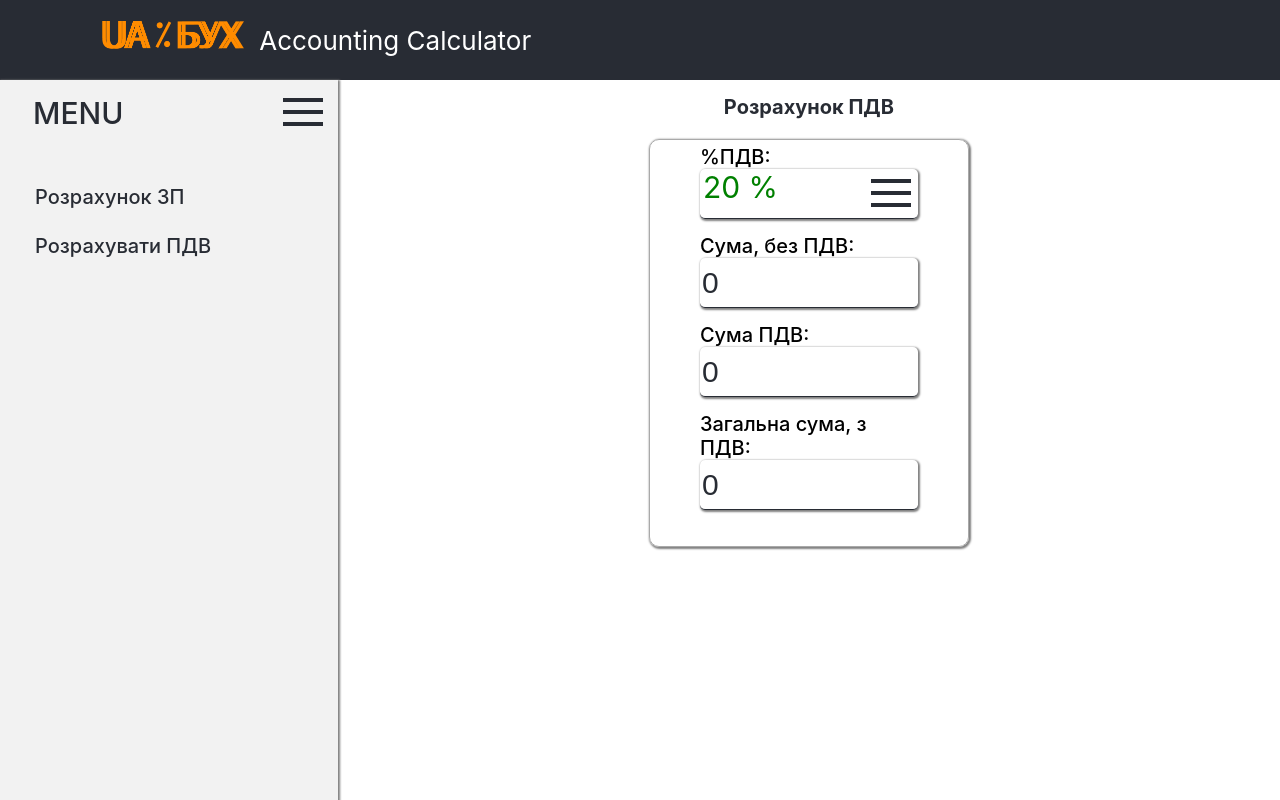
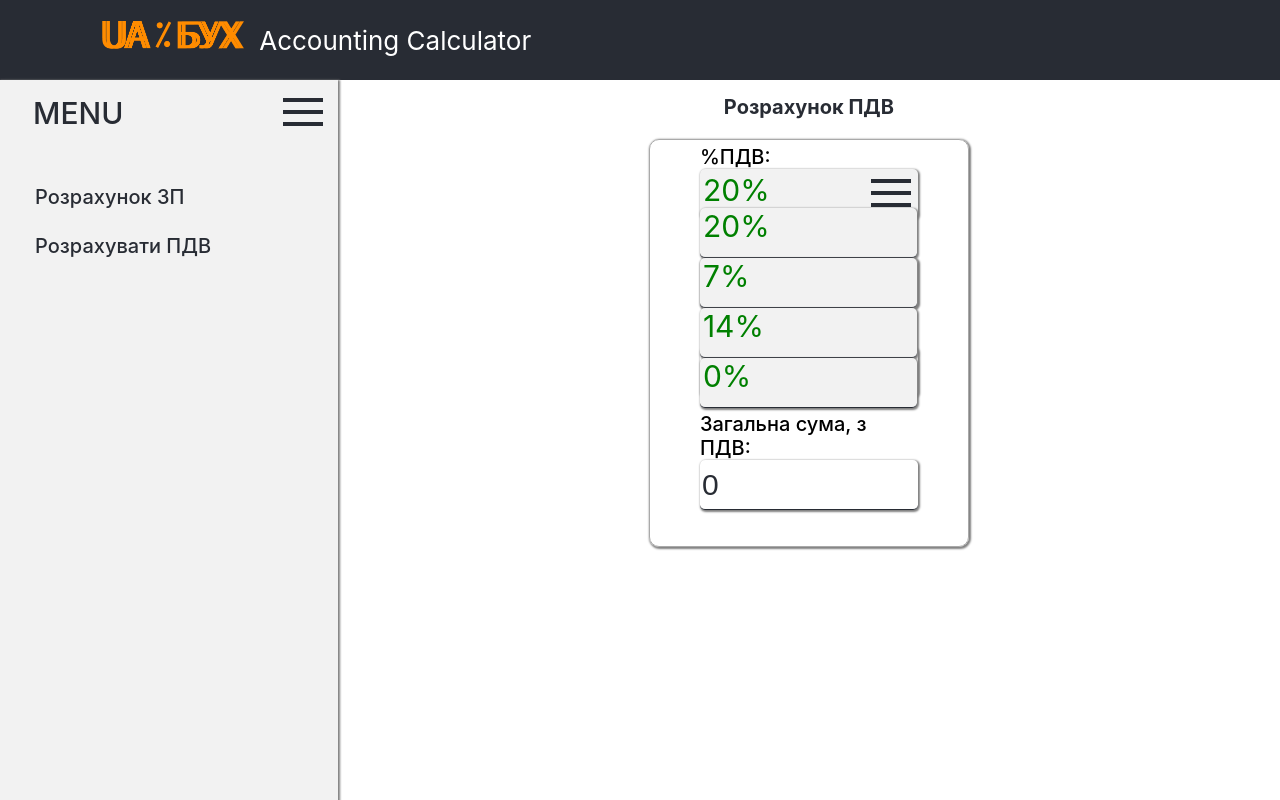
Before and after one commit to OleksandrDavydenko/accountingCalculatorReact, a React (Create React App) app: page /VAT in a window 1280 px wide. Both pictures are taken after a click on the element 891 px from the left and 189 px from the top of the page. Built offline with nearby package versions, Linux system fonts and the light colour scheme.

Commit message:
dropdown

```diff
--- a/src/App/UI/Dropdown/Dropdown.jsx
+++ b/src/App/UI/Dropdown/Dropdown.jsx
@@ -1,16 +1,46 @@
-import React from "react";
-import classes from './dropdown.module.scss'
-import {MenuButton} from '../menu_button/MenuButton'
+import React, { useState } from "react";
+import classes from './dropdown.module.scss';
+import cn from 'classnames';
+import { MenuButton } from '../menu_button/MenuButton';
 
 
 export const Dropdown = () => {
+
+    const VATPercents = [20, 7, 14, 0];
+
+    const [toggleDropdown, setToggleDropdown] = useState(false);
+    const [activePercent, setActivePercent] = useState(20);
+
+    function toggleDropdownHeandler() {
+        setToggleDropdown(!toggleDropdown)
+    }
+
+    const listItems = VATPercents.map((percent) =>
+        <li
+            className={classes.item}
+            onClick={() => setActivePercent(percent)}
+        >
+            {percent + '%'}</li>
+    );
+
+    let active_cls = classes.dropdown_items;
+
+    if (toggleDropdown) {
+        active_cls = cn(active_cls, classes.active)
+    }
+
+
     return (
         <div className={classes.dropdown_conteiner}>
-            <div className={classes.input_view} >
-                {'20 %'}
+            <div
+                className={classes.input_view}
+                onClick={toggleDropdownHeandler}
+            >
+                {activePercent + '%'}
                 <div className={classes.dropdown_button}>
-                   <MenuButton/>
+                    <MenuButton/>
                 </div>
+                <ul className={active_cls}>{ listItems }</ul>
             </div>
         </div>
     )
--- a/src/App/UI/Dropdown/dropdown.module.scss
+++ b/src/App/UI/Dropdown/dropdown.module.scss
@@ -14,7 +14,9 @@
   box-shadow: 1px 1px 2px 1px grey;
   border-radius: 5px;
   padding-left: 3px;
+  padding-top: 3px;
   color: green;
+  background-color: #f2f2f2;
 }
 .dropdown_button {
   position: absolute;
@@ -23,3 +25,24 @@
   width: 20%;
   height: 50px;
 }
+.dropdown_items {
+  display: none;
+  width: 100%;
+}
+.active {
+  display: initial;
+}
+.item {
+  display: block;
+  width: 101%;
+  background-color: white;
+  margin: 0px 15px 0px -3px;
+  z-index: 1;
+  border-bottom: 1px solid #282c34;
+  font-size: 30px;
+  height: 50px;
+  box-shadow: 1px 1px 2px 1px grey;
+  border-radius: 5px;
+  background-color: #f2f2f2;
+  padding-left: 3px;
+}
```
